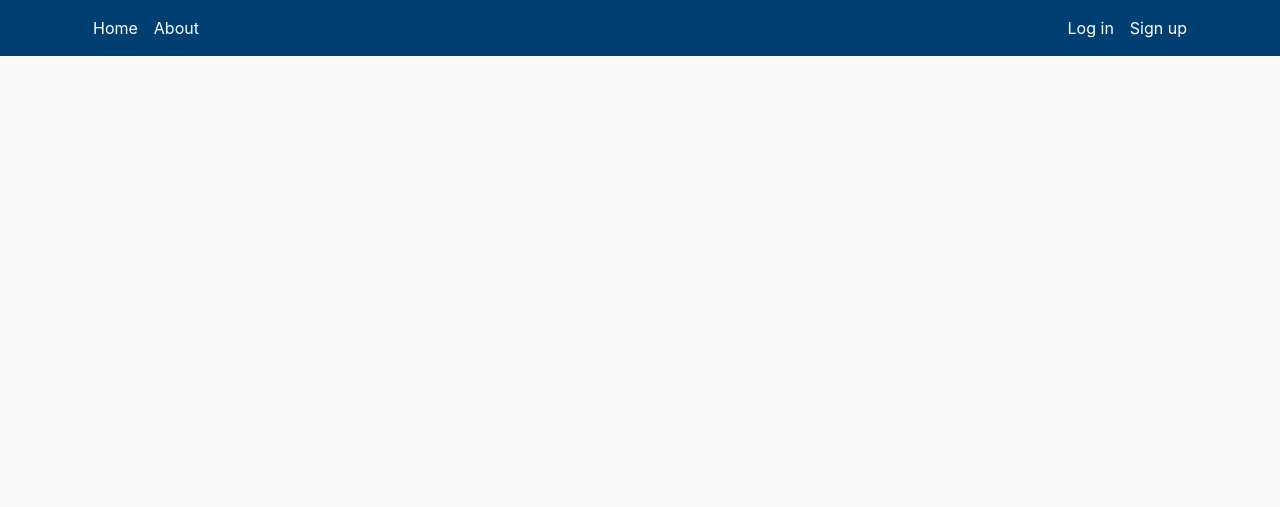
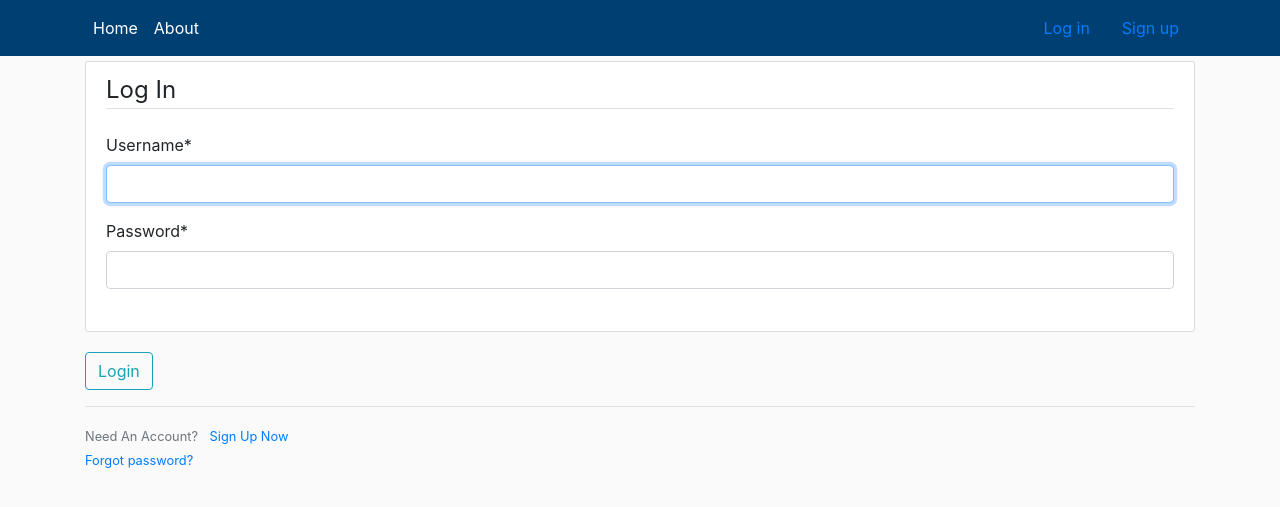
Before and after one commit to Arunarchitect/modfinedeploy, a Django app: page /login in a window 1280 px wide. Shown: the top 507 px of the page. Run offline with Django 4.2, Linux system fonts and the light colour scheme; data comes from the database, SQL or seed files in the repository; both versions use the stored data as it was after the commit; some libraries are stand-ins or nearby versions.

Commit message:
login logout functions, tutorial 9

```diff
--- a/main/templates/main/includes/navbar.html
+++ b/main/templates/main/includes/navbar.html
@@ -15,13 +15,19 @@
                     <a class="nav-item nav-link" href="/">About</a>
                 </div>
                 <!-- Navbar Right Side -->
-                <div class="navbar-nav">
-                    <a class="nav-item nav-link" href="/">
+                <div class="navbar-nav"></div>
+                {% if user.is_authenticated %}
+                    <a class="nav-item nav-link" href="{% url 'logout' %}">
+                        Log Out <i class="fas fa-sign-in-alt"></i>
+                    </a>
+                {% else %}
+                    <a class="nav-item nav-link" href="{% url 'login' %}">
                         Log in <i class="fas fa-sign-in-alt"></i>
                     </a>
-                    <a class="nav-item nav-link" href="/">
+                    <a class="nav-item nav-link" href="{% url 'register' %}">
                         Sign up <i class="fas fa-user-plus"></i>
                     </a>
+                {% endif %}
                 </div>
             </div>
         </div>
--- /dev/null
+++ b/users/templates/users/login.html
@@ -0,0 +1,25 @@
+{% extends "main/header.html" %}
+{% load crispy_forms_tags %}
+{% block content %}
+    <div class="content-section">
+        <form method="POST">
+            {% csrf_token %}
+            <fieldset class="form-group">
+                <legend class="border-bottom mb-4">Log In</legend>
+                    {{ form|crispy }}
+                </div>
+            </fieldset>
+            <div class="form-group">
+                <button class="btn btn-outline-info" type="submit">Login</button>
+            </div>
+        </form>
+        <div class="border-top pt-3">
+            <small class="text-muted">
+                Need An Account? <a class="ml-2" href="{% url 'register' %}">Sign Up Now</a>
+            </small><br>
+            <small class="text-muted">
+                <a href="/">Forgot password?</a>
+            </small>
+        </div>
+    </div>
+{% endblock content %}
--- a/users/urls.py
+++ b/users/urls.py
@@ -1,6 +1,12 @@
 from django.urls import path
 from . import views
+# from django.contrib.auth import views as auth_views
+
 
 urlpatterns = [
     path('register', views.register, name = 'register'),
+    path('login', views.custom_login, name = 'login'),
+    path('logout', views.custom_logout, name = 'logout'),
+    # path('login', auth_views.LoginView.as_view(template_name = 'users/login.html'), name = 'login'),
+    # path('logout', auth_views.LogoutView.as_view(template_name = 'users/login.html'), name = 'logout'),
 ]
--- a/users/views.py
+++ b/users/views.py
@@ -1,7 +1,9 @@
 from django.shortcuts import render, redirect
-from django.contrib.auth import get_user_model, login
+from django.contrib.auth import get_user_model, login, logout, authenticate
 from django.contrib import messages
 from .forms import UserRegistrationForm
+from django.contrib.auth.decorators import login_required
+from django.contrib.auth.forms import AuthenticationForm
 
 # Create your views here.
 
@@ -28,3 +30,38 @@ def register(request):
         template_name= 'users/register.html',
         context={'form':form}
     )
+
+@login_required
+def custom_logout(request):
+    logout(request)
+    messages.info(request, 'Logged Out Successfully')
+    return redirect ('home')
+
+def custom_login(request):
+    if request.user.is_authenticated:
+        return redirect ('home')
+
+    if request.method == 'POST':
+        form =  AuthenticationForm(request=request, data = request.POST)
+        if form.is_valid():
+            user = authenticate(
+                username = form.cleaned_data['username'],
+                password = form.cleaned_data['password'],
+            )
+            if user is not None:
+                login(request, user)
+                messages.success(request, f'Hello <b>{user.username}</b>! You have been logged in')
+                return redirect ('home')
+
+        else:
+            for error in list(form.errors.values()):
+                messages.error(request, error)
+
+
+    form = AuthenticationForm()
+
+    return render (
+        request=request,
+        template_name= 'users/login.html',
+        context={'form':form}
+    )
```
Also changed, not shown: users/templates/users/logout.html (added, +9 -0 lines), db.sqlite3.
